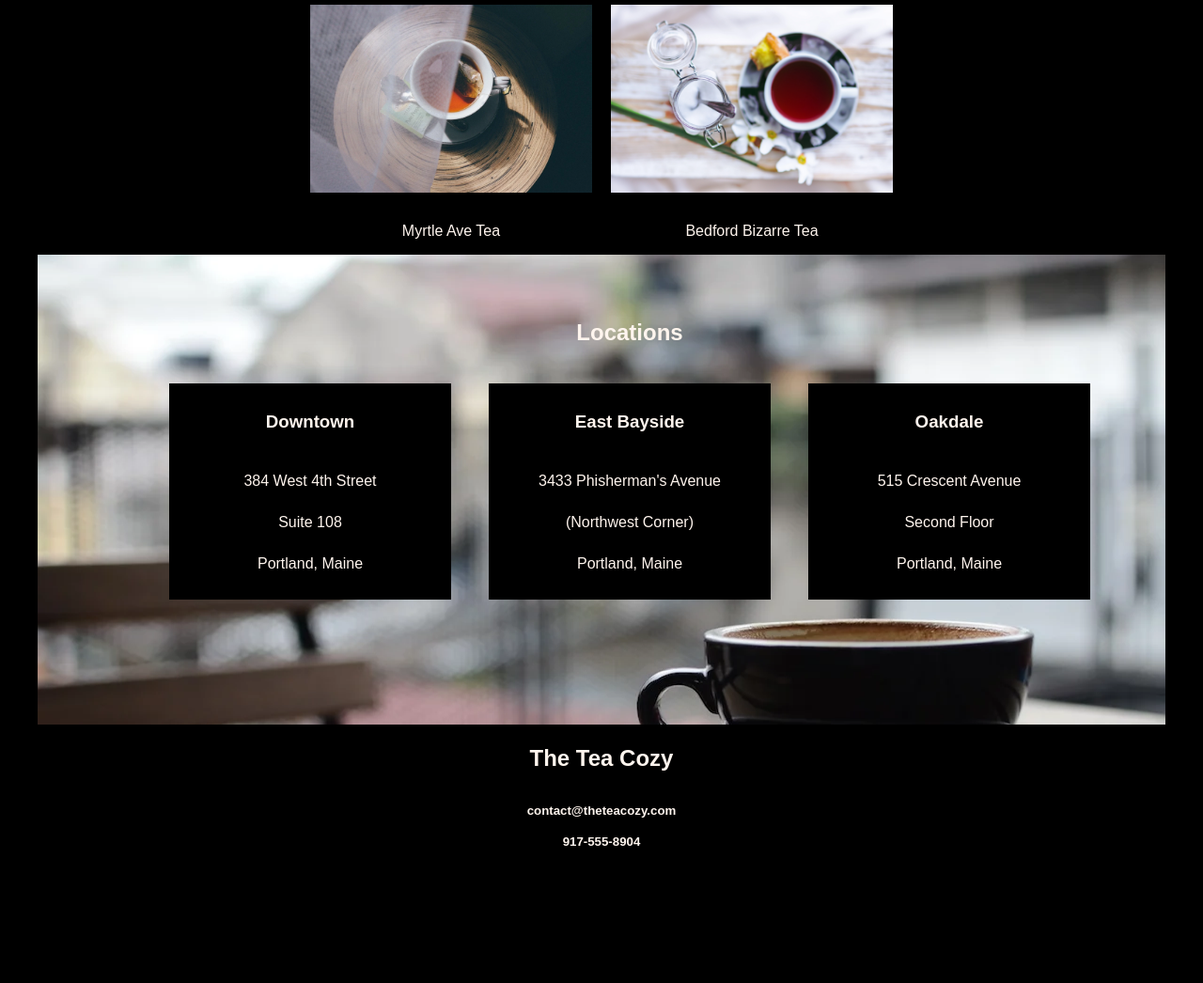
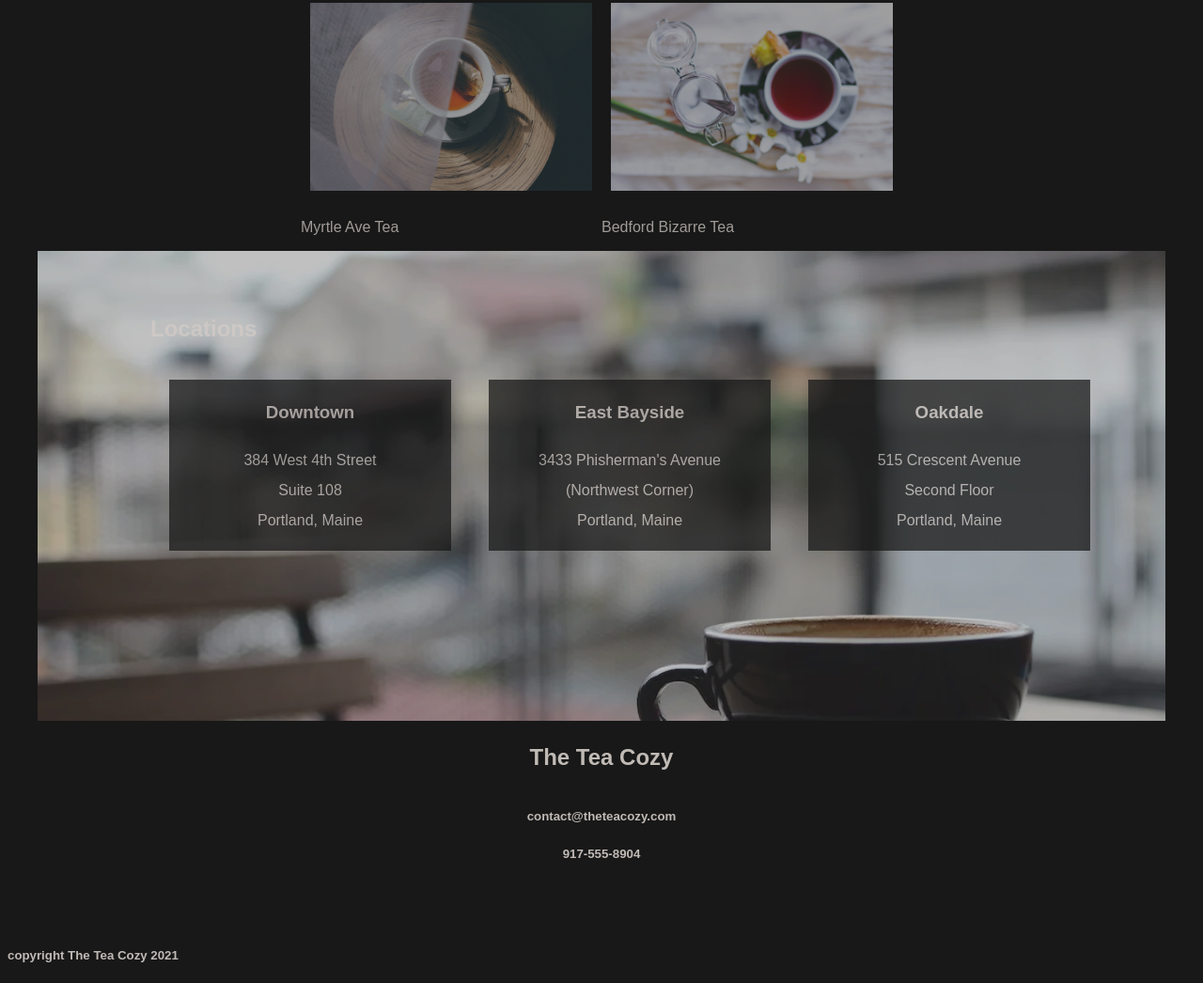
Before and after one commit to SarahDuncan/the-tea-cozy, a plain HTML site: page index.html in a window 1280 px wide. Shown: the part 1198-2244 px from the top of the page at 94% size. Before the commit the page ends 2196 px from the top, so only its background shows below. Drawn offline with Linux system fonts and the light colour scheme.

Commit message:
created footer

```diff
--- a/index.html
+++ b/index.html
@@ -78,6 +78,9 @@
         <h2>The Tea Cozy</h2>
         <h5 class="contact-details">contact@theteacozy.com<br>917-555-8904</h5>
     </div>
+    <div class="footer">
+        <h5>copyright The Tea Cozy 2021</h5>
+    </div>
 
 </body>
 </html>
--- a/resources/css/stylesheet.css
+++ b/resources/css/stylesheet.css
@@ -1,51 +1,36 @@
+/*RESETTING PREFERENCES*/
+
 *{
-    font-family: Arial, Helvetica, sans-serif;
-    font-size:22px;
-    color:seashell;
-    text-align: center;
+font-family: Arial, Helvetica, sans-serif;
+color:seashell;
+opacity:0.9;
 }
+
 body{
     background-color: black;
 }
+
 p{
-    font-family: Arial, Helvetica, sans-serif;
     font-size:16px;
-    color:seashell;
-    background-color: black;
-    text-align: center;
 }
 
 h2{
-    font-family: Arial, Helvetica, sans-serif;
-    color:seashell;
-
-    text-align:center;
     font-size:24px;
 }
 
 h3{
-    font-family: Arial, Helvetica, sans-serif;
-    color:seashell;
-    background-color: black;
-    text-align:center;
     font-size:18.72px;
 }
 
 h4{
-    font-family: Arial, Helvetica, sans-serif;
-    color:seashell;
-    background-color: black;
-    text-align:center;
     font-size:16px;
 }
 
 h5{
-    font-family: Arial, Helvetica, sans-serif;
-    color:seashell;
-    background-color: black;
-    text-align: center;
     font-size:13.28px;
 }
+
+/*HEADER*/
 
 .header{
     display:flex;
@@ -70,6 +55,8 @@ justify-content: space-around;
     margin-right:10px;
 }
 
+/*BANNER*/
+
 .banner{
     position:relative;
     height: 700px;
@@ -77,6 +64,7 @@ justify-content: space-around;
     margin: 0 auto;
     overflow: hidden;
     margin-bottom: 50px;
+    text-align: center;
 }
 
 .banner-text{
@@ -86,6 +74,8 @@ justify-content: space-around;
     background-color:black;
     justify-content: center;
 }
+
+/*TEA OF THE MONTH*/
 
 .tea-of-month{
     width:1000px;
@@ -104,6 +94,8 @@ justify-content: center;
     margin:10px;
 }
 
+/*LOCATIONS*/
+
 .locations-section{
     position:relative;
     height: 500px;
@@ -120,10 +112,9 @@ justify-content: center;
 
 .locations-text{
     display: flexbox;
-position: absolute;
-top:10%;
-left:10%;
-
+    position: absolute;
+    top:10%;
+    left:10%;
 }
 
 .locations-addresses{
@@ -131,7 +122,6 @@ left:10%;
     justify-content: space-around;
     text-align: center;
 }
-
 
 .location{
     background-color: black;
@@ -141,8 +131,17 @@ height:auto;
 line-height: 200%;
 }
 
+/*CONTACT SECTION*/
+
 .contact-section{
     height:200px;
-    line-height: 150%;
+    line-height: 250%;
     margin:0px 20px;
+    text-align: center;
 }
+
+/*FOOTER/COPYRIGHT SECTION*/
+
+.footer{
+    text-align: left;
+}
```
